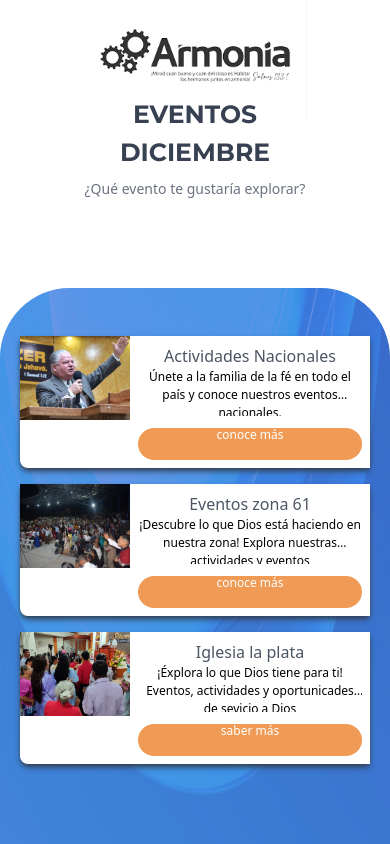
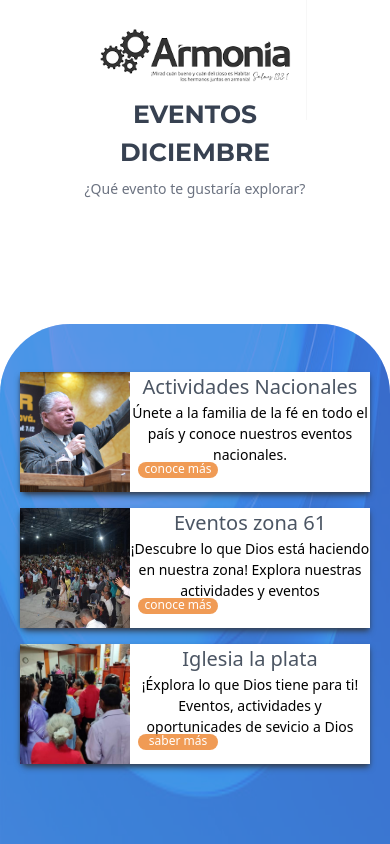
Before and after one commit to linda-rojas/actividades-iglesia, a React (Vite) app: page /#/ in a window 390 px wide. Built offline with nearby package versions, Linux system fonts and the light colour scheme.

Commit message:
moficicacion de la pagina LeadersCalendar

```diff
--- a/src/Home/InformationActivities/index.jsx
+++ b/src/Home/InformationActivities/index.jsx
@@ -1,6 +1,8 @@
 import { Link } from 'react-router-dom';
 
-export function InformationActivities({
+
+export function InformationActivities(
+    {
     // eslint-disable-next-line
     imageName,
     // eslint-disable-next-line
@@ -12,26 +14,26 @@ export function InformationActivities({
     // eslint-disable-next-line
     to
 }) {
-    const imageCard = `/assets/img/${imageName}.jpg`;
+
+    const imageCard = `/assets/img/${imageName}.jpg`
+
 
     return (
-        <div className="w-full max-w-[350px] min-w-[300px] max-h-[200px] flex bg-white shadow-slate-700 shadow-md rounded-bl-lg">
-            <figure className="min-w-[110px] min-h-[84px] flex-shrink-0">
+        <div className='w-full max-w-[350px] max-h-[120px] flex bg-white shadow-slate-700 shadow-md min-w-full rounded-bl-lg'>
+            <figure className='min-w-[110px] min-h-[84px]'>
                 <img
-                    className="object-cover w-[110px] h-[84px] sm:w-[130px] sm:h-[100px] md:w-[150px] md:h-[120px]"
+                    className='object-cover w-full h-full'
                     src={imageCard}
-                    alt="image-card"
-                />
+                    alt='image-card' />
             </figure>
-            <div className="flex flex-col justify-between p-2 w-full">
-                <span className="font-roboto font-medium text-[16px] sm:text-[18px] text-center self-center text-gray-600">{title}</span>
-                <p className="font-roboto font-light text-[12px] sm:text-[14px] text-center line-clamp-2 h-[48px] overflow-hidden text-ellipsis">{description}</p>
+            <div className='flex flex-col'>
+                    <span className='font-roboto font-medium text-[20px] text-center self-center text-gray-600 w-[90%]'>{title}</span>
+                    <p className='font-roboto font-light text-[14px] text-center h-[48px]'>{description}</p>
                     <Link to={to}>
-                    <button className="bg-[#ef8f41e3] hover:bg-green-600 flex justify-center mt-[0.75rem] font-normal w-full sm:w-24 h-8 rounded-full text-white text-xs">
-                        <span className="m-[-1px]">{button}</span>
-                    </button>
+                        <button className='bg-[#ef8f41e3] hover:bg-green-600 flex justify-center  mt-[0.75rem] font-normal w-20 h-4 rounded-full ml-2 text-white text-xs '><span className='m-[-1px]'>{button}</span></button>
                     </Link>
+
             </div>
         </div>
-    );
+    )
 }
--- a/src/components/pages/routes/LeadersCalendar/CalendarInformativeActivities/index.jsx
+++ b/src/components/pages/routes/LeadersCalendar/CalendarInformativeActivities/index.jsx
@@ -9,13 +9,13 @@ export function CalendarInformativeActivities(
     description,
 }) {
     return (
-        <div className='max-w-[270px] min-h-[35px] w-full flex bg-white shadow-slate-700 shadow-md'>
+        <div className='max-w-[270px] min-h-[40px] w-full flex bg-white shadow-slate-700 shadow-md'>
             <div className='min-w-[50px] bg-green-800 text-white items-center justify-center flex flex-col '>
-                <span className='text-[7px]'>{day}</span>
-                <p className='text-[11px]'>{num}</p>
+                <span className='text-[10px]'>{day}</span>
+                <p className='text-[13px]'>{num}</p>
             </div>
             <div className='flex flex-col w-full justify-center items-center'>
-                    <p className='text-[10px] w-[142px] font-roboto font-normal text-description text-center'>{description}</p>
+                    <p className='text-[12px] w-[142px] font-roboto font-normal text-description text-center text-gray-700'>{description}</p>
             </div>
         </div>
     )
--- a/src/components/pages/routes/LeadersCalendar/index.jsx
+++ b/src/components/pages/routes/LeadersCalendar/index.jsx
@@ -1,16 +1,21 @@
 import { ChevronLeftIcon } from '@heroicons/react/24/solid'
 import { CardInformationLeaders } from '../../../../mocks/cards-informations';
 import { CalendarInformativeActivities } from './CalendarInformativeActivities';
+import { Link } from 'react-router-dom';
+
 
 export const LeadersCalendar = () => {
+    const curch = '/ActivitiesCurch'
 
     return (
         <div>
-            <header className='h-[53px] bg-[#6aaaff] flex gap-[4rem] items-center w-full select-none'>
+            <header className='h-[50px] bg-[#3e8cf2] flex gap-[3rem] items-center w-full select-none'>
+            <Link to={curch}>
                 <article className='flex ml-5'>
-                    <ChevronLeftIcon className='w-5 h-5 text-white' stroke='currentColor'/>
+                    <ChevronLeftIcon className='w-5 h-[3rem] text-white' stroke='currentColor'/>
                 </article>
-                <h1 className='text-center font-roboto font-semibold text-xl text-white'>Iglesia la plata</h1>
+            </Link>
+                <h1 className='text-center font-roboto font-semibold text-[24px] text-white'>Planillas de Líderes</h1>
             </header>
             <section className='relative top-[3rem] mb-[5rem] flex flex-wrap flex-col items-center lg:flex-row gap-3 select-none'>
             { CardInformationLeaders.map( information => (
```
Lines whose indentation alone changed are shown as unchanged.
